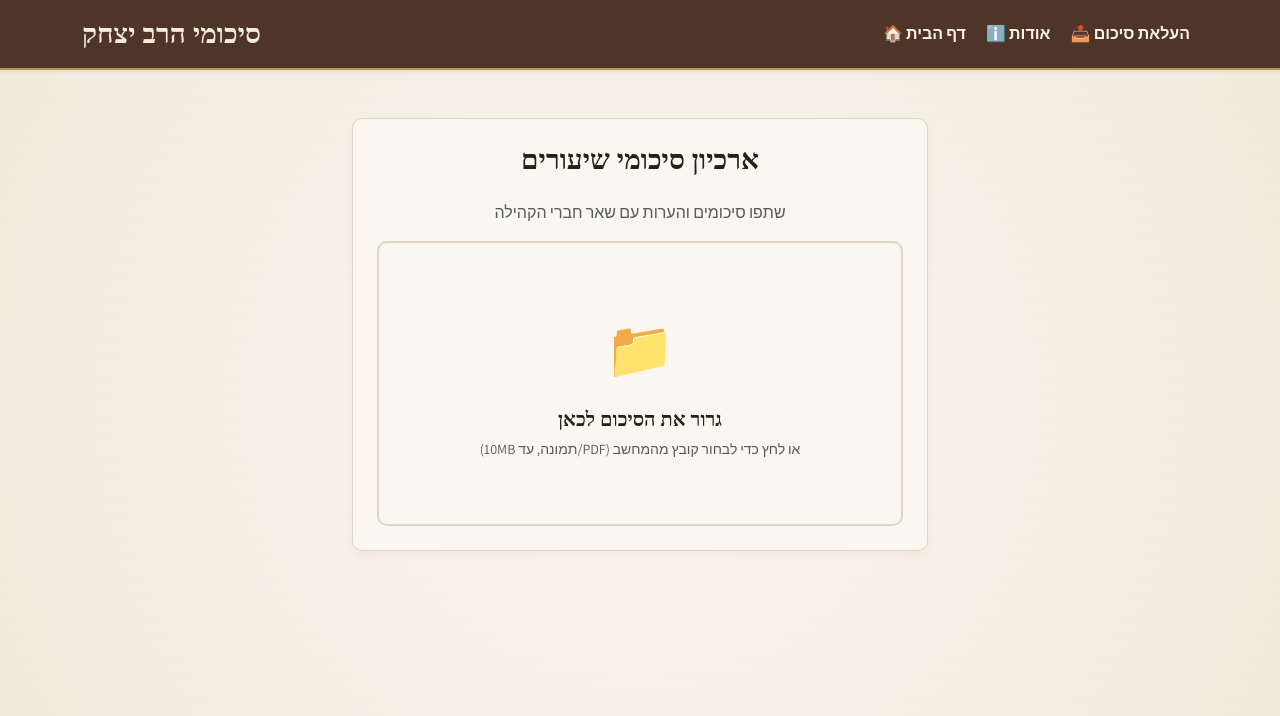
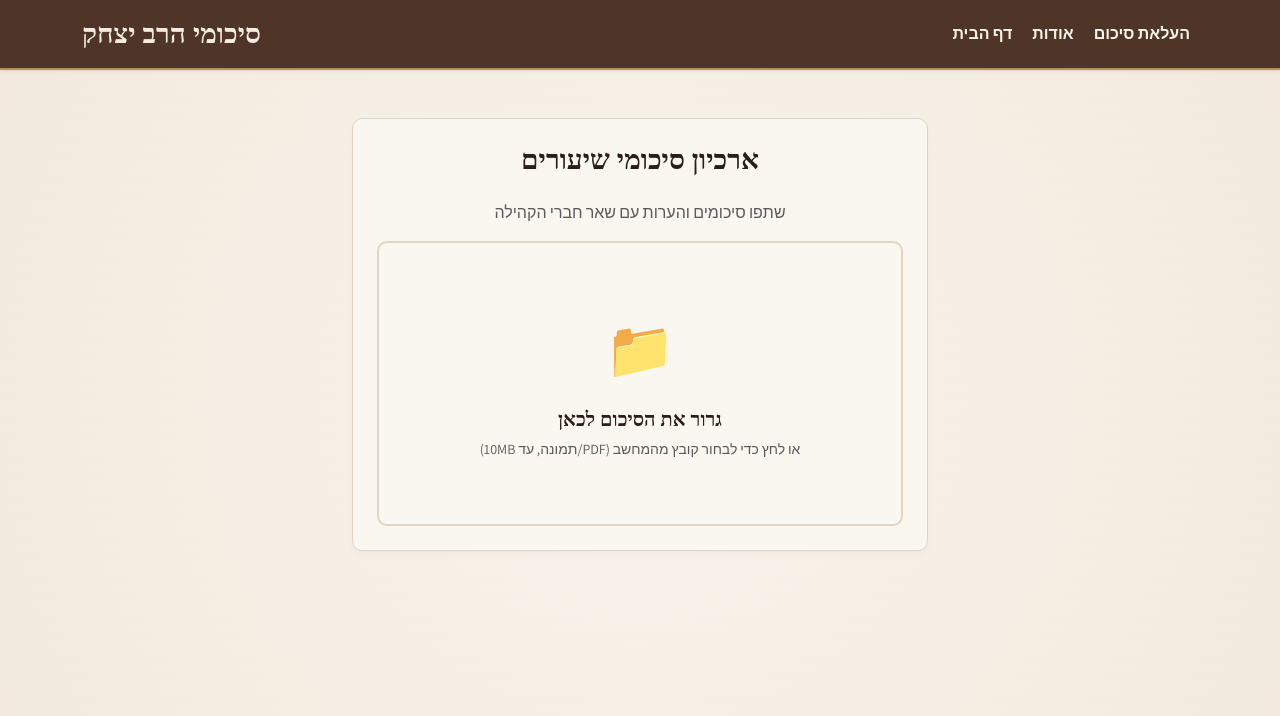
Before and after one commit to AmirWork1/torh_blemoda, a React (Vite) app: page /UploadFile in a window 1280 px wide. Shown: the top 716 px of the page. Built offline with nearby package versions, Linux system fonts and the light colour scheme; no server answers; a web font is replaced by a local one.

Commit message:
style: remove page emojis from navigation links

```diff
--- a/src/components/Header.jsx
+++ b/src/components/Header.jsx
@@ -36,17 +36,17 @@ export default function Header() {
           <ul className="navbar-nav ms-auto mb-0 gap-1 mt-2 mt-md-0">
             <li className="nav-item">
               <Link className="nav-link" to="/" onClick={closeMenu}>
-                🏠 דף הבית
+                 דף הבית
               </Link>
             </li>
             <li className="nav-item">
               <Link className="nav-link" to="/about" onClick={closeMenu}>
-                ℹ️ אודות
+                אודות
               </Link>
             </li>
             <li className="nav-item">
               <Link className="nav-link" to="/UploadFile" onClick={closeMenu}>
-                📤 העלאת סיכום
+                העלאת סיכום
               </Link>
             </li>
           </ul>
```
